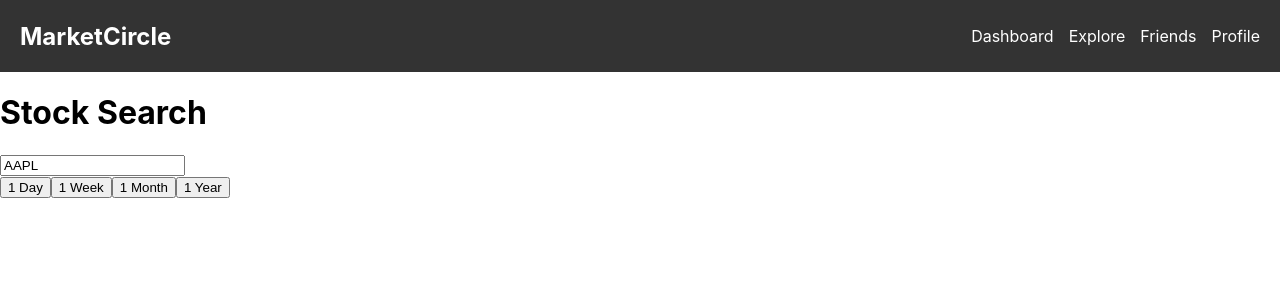
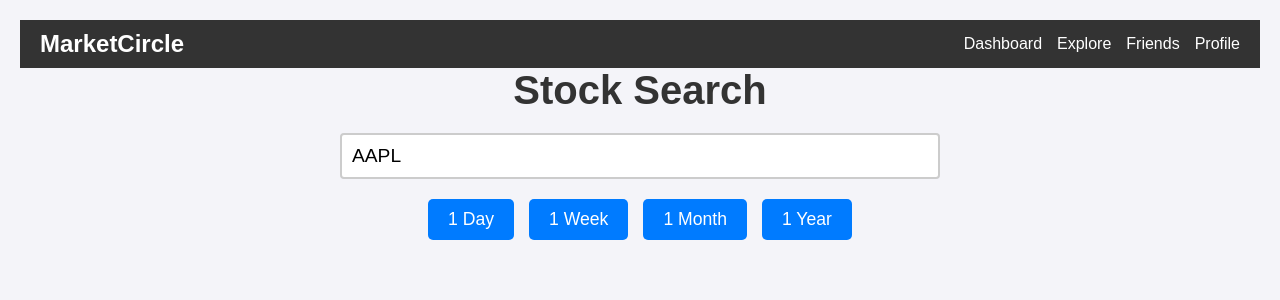
Before and after one commit to MaximilianGue/FinTechProject, a React (Create React App) app in the folder frontend/: page /explore in a window 1280 px wide. Shown: the top 300 px of the page. Built offline with nearby package versions, Linux system fonts and the light colour scheme.

Commit message:
IMPROVED GUI

```diff
--- /dev/null
+++ b/frontend/src/pages/Explore.css
@@ -0,0 +1,117 @@
+/* General styles */
+* {
+    margin: 0;
+    padding: 0;
+    box-sizing: border-box;
+  }
+
+  body {
+    font-family: 'Arial', sans-serif;
+    background-color: #f4f4f9;
+    color: #333;
+    padding: 20px;
+  }
+
+  .container {
+    max-width: 1200px;
+    margin: 0 auto;
+  }
+
+  .heading {
+    text-align: center;
+    font-size: 2.5rem;
+    margin-bottom: 20px;
+    color: #333;
+  }
+
+  /* Search input field */
+  .search-container {
+    display: flex;
+    justify-content: center;
+    margin-bottom: 20px;
+  }
+
+  .search-input {
+    width: 50%;
+    padding: 10px;
+    font-size: 1.2rem;
+    border: 2px solid #ccc;
+    border-radius: 4px;
+    outline: none;
+    transition: border-color 0.3s;
+  }
+
+  .search-input:focus {
+    border-color: #4CAF50;
+  }
+
+  /* Timeframe buttons */
+  .button-container {
+    display: flex;
+    justify-content: center;
+    gap: 15px;
+    margin-bottom: 20px;
+  }
+
+  .timeframe-button {
+    padding: 10px 20px;
+    font-size: 1.1rem;
+    background-color: #007BFF;
+    color: white;
+    border: none;
+    border-radius: 5px;
+    cursor: pointer;
+    transition: background-color 0.3s;
+  }
+
+  .timeframe-button:hover {
+    background-color: #0056b3;
+  }
+
+  /* Loading and error messages */
+  .loading, .error {
+    text-align: center;
+    font-size: 1.2rem;
+    margin-top: 20px;
+  }
+
+  /* Main content layout */
+  .content {
+    display: flex;
+    justify-content: space-between;
+    gap: 20px;
+    margin-top: 40px;
+  }
+
+  .chart-container {
+    flex: 2;
+    padding: 20px;
+    background-color: white;
+    border-radius: 8px;
+    box-shadow: 0 4px 8px rgba(0, 0, 0, 0.1);
+  }
+
+  .market-data {
+    flex: 1;
+    padding: 20px;
+    background-color: white;
+    border-radius: 8px;
+    box-shadow: 0 4px 8px rgba(0, 0, 0, 0.1);
+  }
+
+  .market-data h2 {
+    font-size: 1.5rem;
+    margin-bottom: 10px;
+    color: #333;
+  }
+
+  .market-data p {
+    font-size: 1.2rem;
+    margin: 5px 0;
+  }
+
+  .price {
+    font-weight: bold;
+    font-size: 1.3rem;
+    color: #2ecc71; /* Green color for price */
+  }
--- a/frontend/src/pages/Explore.js
+++ b/frontend/src/pages/Explore.js
@@ -2,6 +2,7 @@ import React, { useState } from 'react';
 import axios from 'axios';
 import { Line } from 'react-chartjs-2';
 import { Chart as ChartJS, CategoryScale, LinearScale, PointElement, LineElement, Title, Tooltip, Legend } from 'chart.js';
+import './Explore.css'; // Import the CSS file for styling
 
 ChartJS.register(
   CategoryScale,
@@ -58,30 +59,34 @@ const Explore = () => {
   };
 
   return (
-    <div>
-      <h1>Stock Search</h1>
+    <div className="container">
+      <h1 className="heading">Stock Search</h1>
+      <div className="search-container">
         <input
           type="text"
+          className="search-input"
           placeholder="Search by company name or ticker symbol"
           value={searchTerm}
           onChange={(e) => setSearchTerm(e.target.value)}
           onBlur={() => handleSearch()} // Trigger search when the input loses focus
         />
+      </div>
 
       {/* Timeframe buttons */}
-      <div>
-        <button onClick={() => handleTimeframeChange('1d')}>1 Day</button>
-        <button onClick={() => handleTimeframeChange('1wk')}>1 Week</button>
-        <button onClick={() => handleTimeframeChange('1mo')}>1 Month</button>
-        <button onClick={() => handleTimeframeChange('1y')}>1 Year</button>
+      <div className="button-container">
+        <button className="timeframe-button" onClick={() => handleTimeframeChange('1d')}>1 Day</button>
+        <button className="timeframe-button" onClick={() => handleTimeframeChange('1wk')}>1 Week</button>
+        <button className="timeframe-button" onClick={() => handleTimeframeChange('1mo')}>1 Month</button>
+        <button className="timeframe-button" onClick={() => handleTimeframeChange('1y')}>1 Year</button>
       </div>
 
-      {isLoading && <p>Loading...</p>}
-      {error && <p>{error}</p>}
+      {isLoading && <p className="loading">Loading...</p>}
+      {error && <p className="error">{error}</p>}
+
       {stockData && (
-        <div style={{ display: 'flex', justifyContent: 'space-between', marginTop: '20px' }}>
+        <div className="content">
           {/* Left side: Chart */}
-          <div style={{ flex: 1, marginRight: '20px' }}>
+          <div className="chart-container">
             {chartData ? (
               <Line data={chartData} />
             ) : (
@@ -90,9 +95,9 @@ const Explore = () => {
           </div>
 
           {/* Right side: Market Data */}
-          <div style={{ flex: 1, maxWidth: '300px' }}>
+          <div className="market-data">
             <h2>{stockData.symbol}</h2>
-            <p>Price: ${stockData.prices ? stockData.prices[stockData.prices.length - 1] : 'N/A'}</p>
+            <p className="price">Price: ${stockData.prices ? stockData.prices[stockData.prices.length - 1] : 'N/A'}</p>
             <p>Volume: {stockData.volume && stockData.volume.length ? stockData.volume[stockData.volume.length - 1] : 'N/A'}</p>
             <h3>Market Data</h3>
             {/* Add more market data here */}
```
Also changed, not shown: frontend/src/App.css (line endings or trailing spaces). Lines whose indentation alone changed are shown as unchanged.
